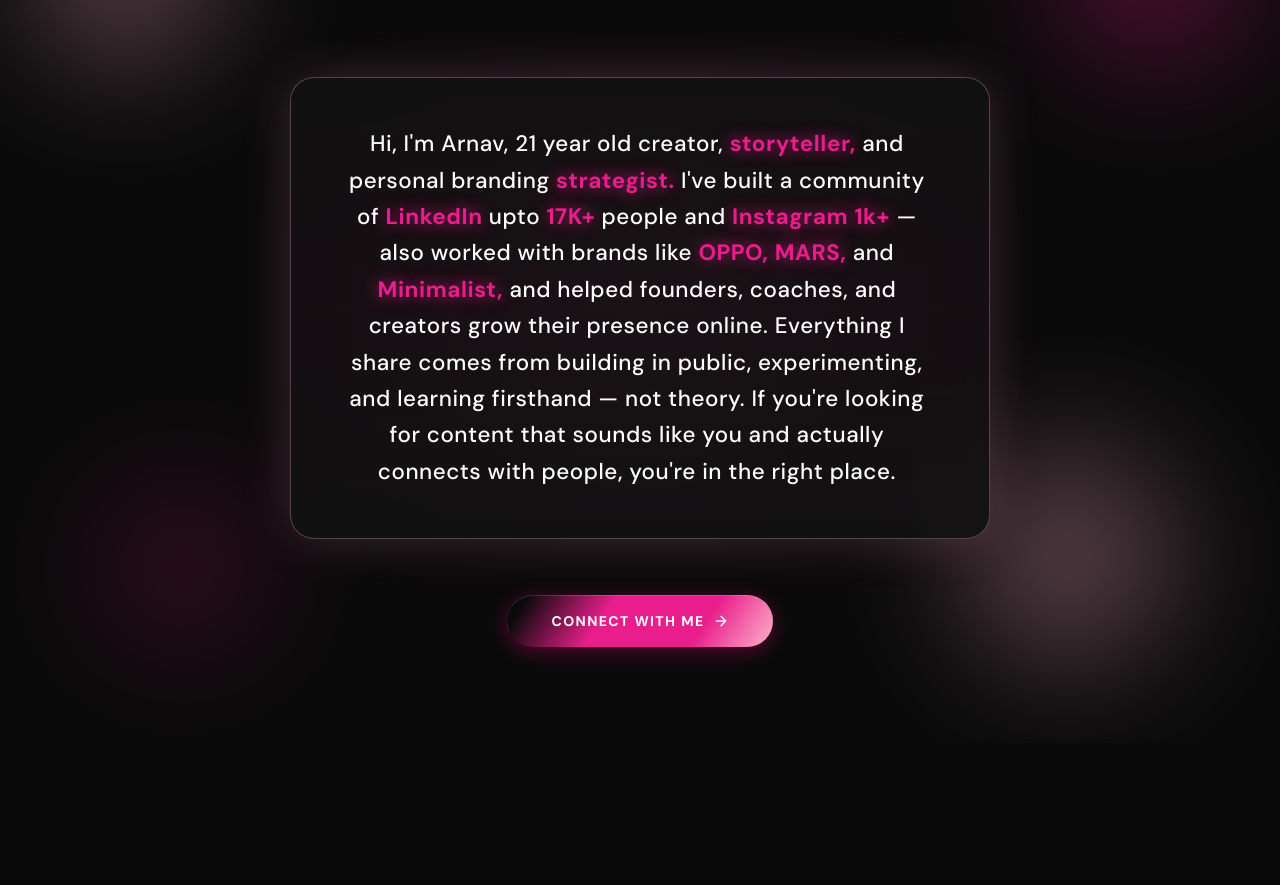
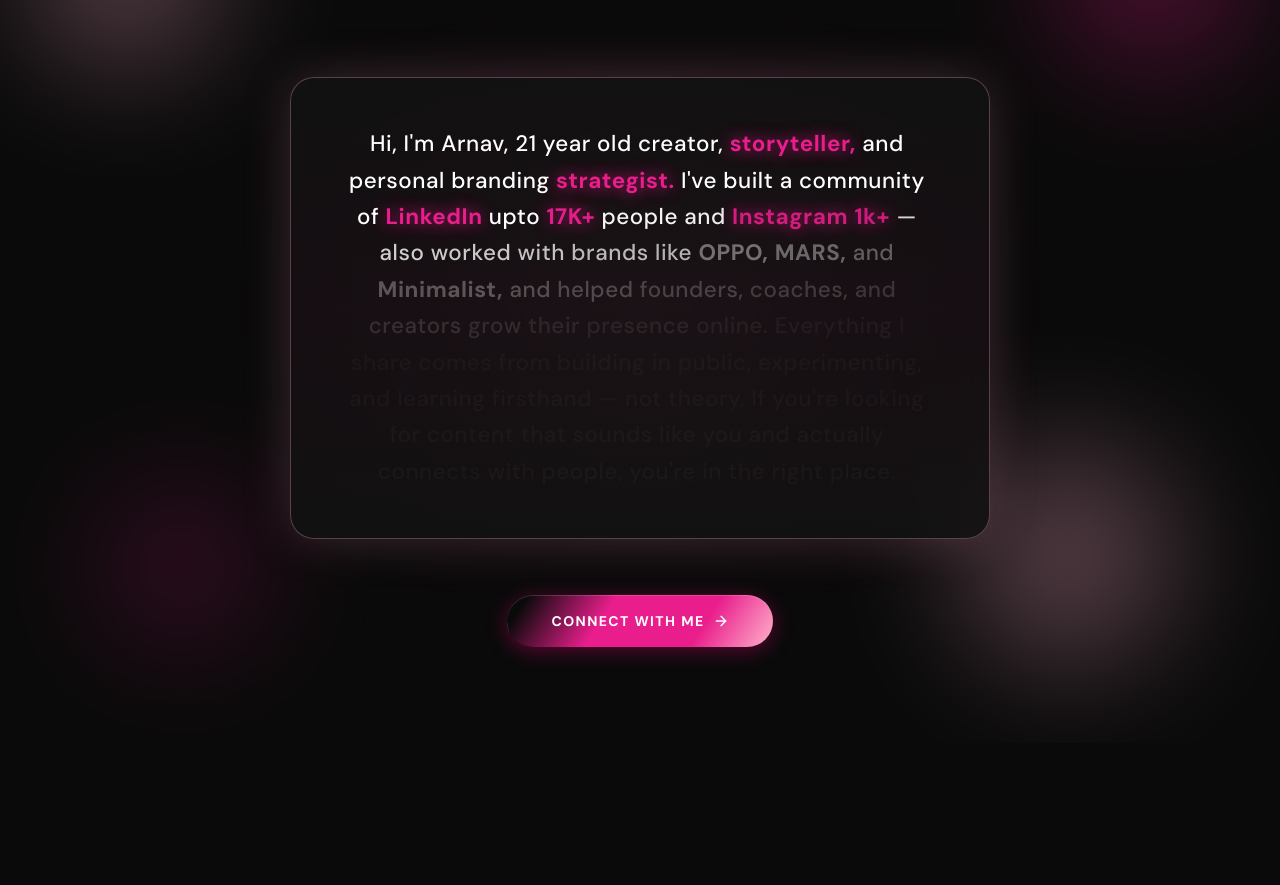
Before and after one commit to evanbose7/kamna-portfolio, a React (Vite) app: page / in a window 1280 px wide. Shown: the part 2068-2953 px from the top of the page. Built offline with nearby package versions, Linux system fonts and the light colour scheme; a web font is replaced by a local one.

Commit message:
re-enable-all-scroll-transitions-and-lenis-smooth-scroll-inertia

```diff
--- a/src/App.jsx
+++ b/src/App.jsx
@@ -1,4 +1,5 @@
-import React, { useState } from 'react';
+import React, { useEffect, useState } from 'react';
+import Lenis from 'lenis';
 
 import Cursor from './components/Cursor';
 import ProgressBar from './components/ProgressBar';
@@ -16,6 +17,31 @@
 export default function App() {
   const [isPdfModalOpen, setIsPdfModalOpen] = useState(false);
   const [isConnectModalOpen, setIsConnectModalOpen] = useState(false);
+
+  // Initialize 60 FPS Lenis Inertia Smooth Scroll & attach to window
+  useEffect(() => {
+    const lenis = new Lenis({
+      duration: 1.2,
+      easing: (t) => Math.min(1, 1.001 - Math.pow(2, -10 * t)),
+      smoothWheel: true,
+      wheelMultiplier: 1.0,
+      touchMultiplier: 1.5,
+    });
+
+    window.lenis = lenis;
+
+    function raf(time) {
+      lenis.raf(time);
+      requestAnimationFrame(raf);
+    }
+
+    requestAnimationFrame(raf);
+
+    return () => {
+      lenis.destroy();
+      delete window.lenis;
+    };
+  }, []);
 
   return (
     <main className="min-h-screen bg-[#0A0A0A] text-[#F5F0EB] relative selection:bg-[#E91E8C] selection:text-white">
--- a/src/components/AboutSection.jsx
+++ b/src/components/AboutSection.jsx
@@ -1,11 +1,38 @@
-import React from 'react';
+import React, { useEffect, useRef, useState } from 'react';
 import { ArrowRight } from 'lucide-react';
 
 export default function AboutSection({ onOpenConnectModal }) {
+  const containerRef = useRef(null);
+  const [scrollProgress, setScrollProgress] = useState(0);
+
   const aboutText = `Hi, I'm Arnav, 21 year old creator, storyteller, and personal branding strategist. I've built a community of LinkedIn upto 17K+ people and Instagram 1k+ — also worked with brands like OPPO, MARS, and Minimalist, and helped founders, coaches, and creators grow their presence online. Everything I share comes from building in public, experimenting, and learning firsthand — not theory. If you're looking for content that sounds like you and actually connects with people, you're in the right place.`;
 
   const words = aboutText.split(' ');
   const highlightWords = ['OPPO,', 'MARS,', 'Minimalist,', '17K+', '1k+', 'LinkedIn', 'Instagram', 'storyteller,', 'strategist.'];
+
+  useEffect(() => {
+    const handleScroll = () => {
+      if (!containerRef.current) return;
+
+      const rect = containerRef.current.getBoundingClientRect();
+      const windowHeight = window.innerHeight;
+
+      // Start revealing slowly as section enters screen (65% viewport height)
+      // Progress smoothly until user is just about to reach Free Resources (-10% viewport height)
+      const start = windowHeight * 0.65;
+      const end = -windowHeight * 0.1;
+
+      let progress = (start - rect.top) / (start - end);
+      progress = Math.min(Math.max(progress, 0), 1);
+
+      setScrollProgress(progress);
+    };
+
+    window.addEventListener('scroll', handleScroll, { passive: true });
+    handleScroll();
+
+    return () => window.removeEventListener('scroll', handleScroll);
+  }, []);
 
   return (
     <section
@@ -30,8 +57,8 @@
           </h2>
         </div>
 
-        {/* Introduction Box with Light Pink Shader Glow (Static, Crisp & Fully Legible) */}
-        <div className="relative w-full max-w-[700px]">
+        {/* Stationary Introduction Box with Light Pink Shader Glow */}
+        <div ref={containerRef} className="relative w-full max-w-[700px]">
 
           {/* Light Pink Radial Spotlight Halo */}
           <div
@@ -44,18 +71,38 @@
           {/* Highlighted Card Container */}
           <div className="relative rounded-3xl border border-[#FFB3CB]/30 bg-gradient-to-b from-[#121212]/90 via-[#181014]/80 to-[#121212]/90 p-7 sm:p-10 md:p-12 shadow-[0_0_50px_rgba(255,179,203,0.18)] backdrop-blur-xl text-left sm:text-center min-h-[220px]">
 
-            <p className="font-medium leading-relaxed tracking-wide text-[clamp(1.05rem,2.1vw,1.4rem)] relative z-10 text-white">
+            <p className="font-medium leading-relaxed tracking-wide text-[clamp(1.05rem,2.1vw,1.4rem)] relative z-10">
               {words.map((word, index) => {
+                const wordCenter = index / (words.length - 1);
+
+                // Continuous smooth word weight (0 to 1)
+                let wordWeight = 0;
+                if (index === 0) {
+                  wordWeight = 1;
+                } else {
+                  const localProgress = (scrollProgress - (wordCenter - 0.25)) / 0.35;
+                  wordWeight = Math.min(Math.max(localProgress, 0), 1);
+                }
+
                 const isSpecial = highlightWords.includes(word);
+                const opacity = 0.18 + wordWeight * 0.82;
 
                 return (
                   <span
                     key={index}
-                    className={`inline-block mr-[0.28em] select-none ${
-                      isSpecial
-                        ? 'text-[#E91E8C] font-bold [text-shadow:0_0_16px_rgba(233,30,140,0.85)]'
-                        : 'text-white font-medium'
-                    }`}
+                    className="inline-block mr-[0.28em] transition-colors duration-400 ease-out select-none"
+                    style={{
+                      color: wordWeight > 0.6
+                        ? isSpecial
+                          ? '#E91E8C'
+                          : '#FFFFFF'
+                        : `rgba(245, 240, 235, ${opacity})`,
+                      opacity,
+                      fontWeight: isSpecial ? '700' : '500',
+                      textShadow: isSpecial && wordWeight > 0.6
+                        ? '0 0 16px rgba(233,30,140,0.85)'
+                        : 'none',
+                    }}
                   >
                     {word}
                   </span>
```
